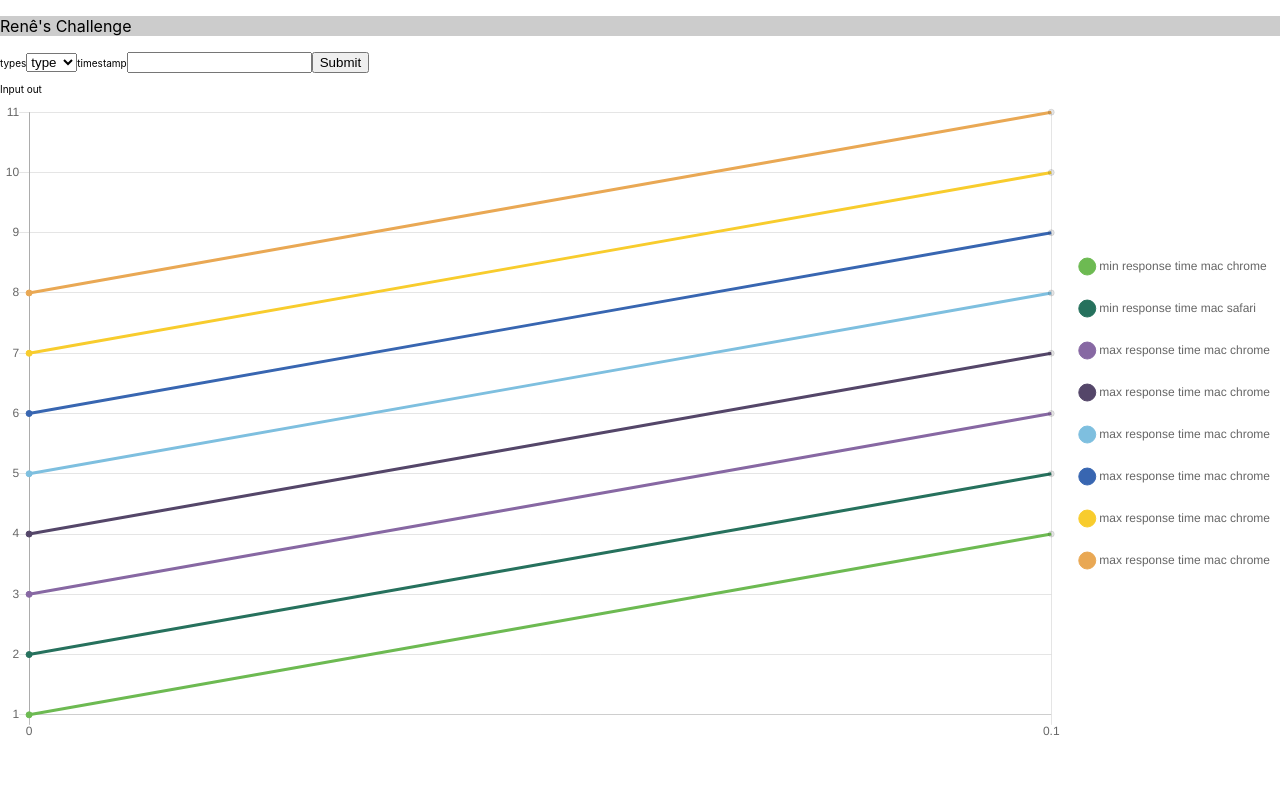
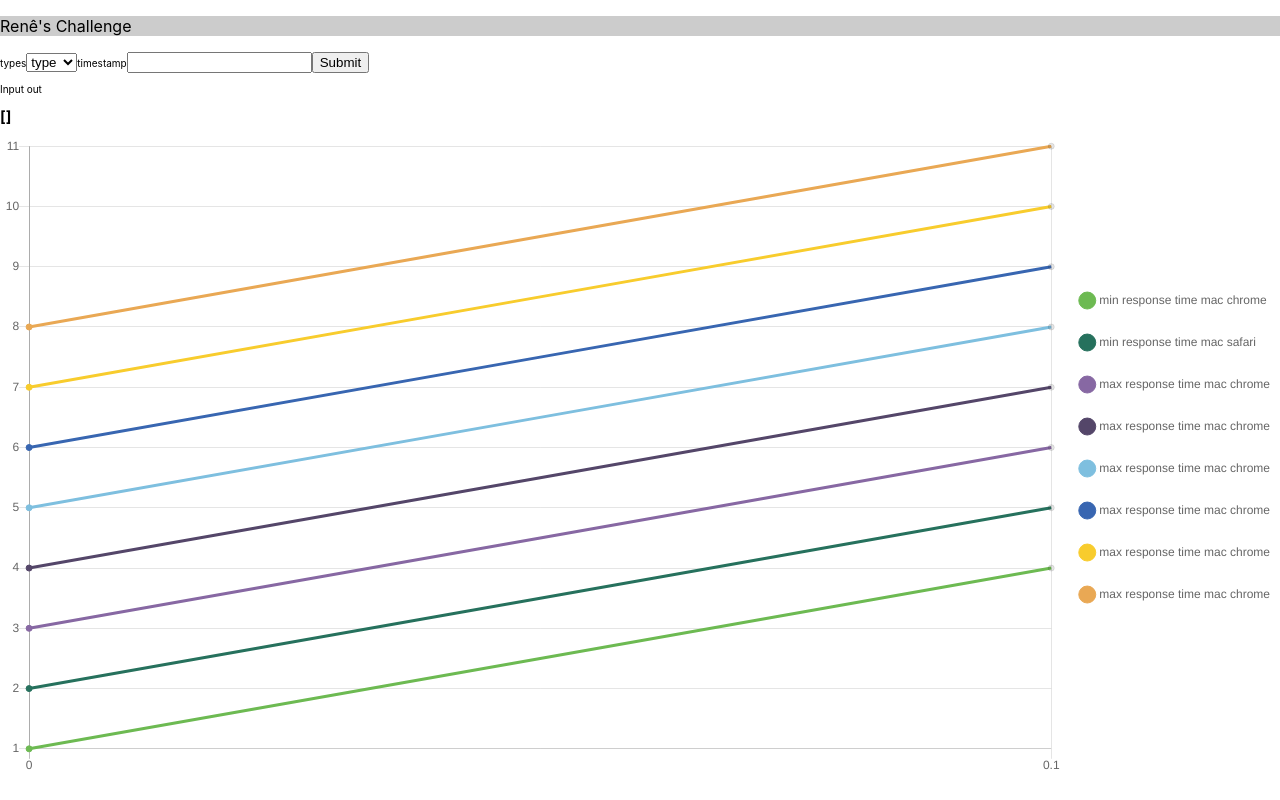
Before and after one commit to renemennab/challenge-chart-plot-with-commits, a React (Create React App) app: page / in a window 1280 px wide. Built offline with nearby package versions, Linux system fonts and the light colour scheme.

Commit message:
make the output render the input

```diff
--- a/src/Components/Input/inputOut.js
+++ b/src/Components/Input/inputOut.js
@@ -5,6 +5,7 @@ const inputOut = props => {
 	return (
 		<header className="inputOut">
 			<p>Input out</p>
+			<h2>{JSON.stringify(props.inputs)}</h2>
 		</header>
 	);
 };
```
